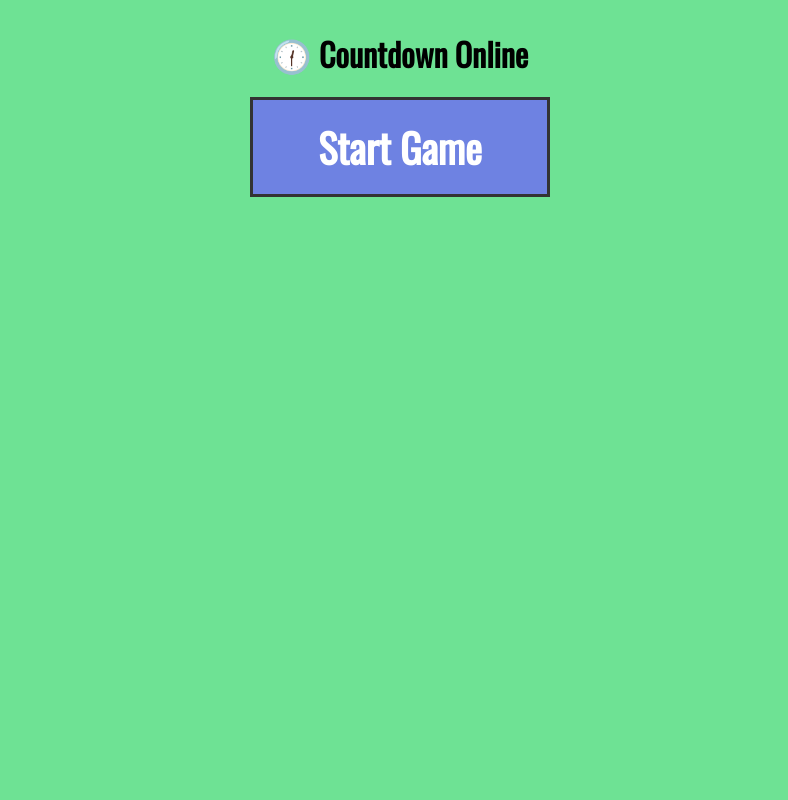
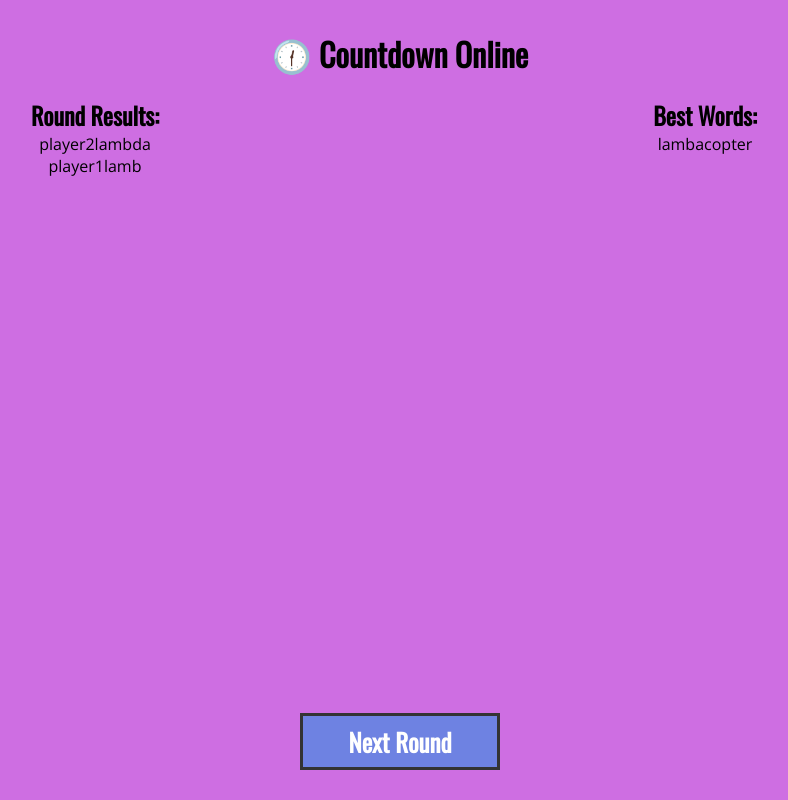
Before and after one commit to alex-gale/countdown-host, a React (Create React App) app: page / in a window 1280 px wide. Shown: the whole page, without its empty margins (240-1028 px from the left). Built offline with nearby package versions, Linux system fonts and the light colour scheme.

Commit message:
Add content to round_results page
* Added template items
* Added next round button

```diff
--- a/src/containers/round-results/index.js
+++ b/src/containers/round-results/index.js
@@ -2,14 +2,51 @@ import React from 'react'
 
 import './index.scss'
 import { SocketContext } from '../../socket-wrapper'
+import Button from '../../components/button'
 
 class RoundResults extends React.Component {
 	static contextType = SocketContext
 
 	render() {
+		const players = [...this.context.players]
+		const sortedPlayers = players.sort((a, b) => {
+			if (a.current_answer.length < b.current_answer.length) {
+				return 1
+			}
+			if (a.current_answer.length > b.current_answer.length) {
+				return -1
+			}
+			return 0
+		})
+
 		return (
 			<div className="page-container round-results-container">
 				<h1 className="game-title"><span role="img" aria-label="clock">🕧</span> Countdown Online</h1>
+
+				<div className="results-container">
+					<div className="player-words">
+						<h2>Round Results:</h2>
+						{
+							sortedPlayers.map(player => (
+								<div className="player-result" key={player.id}>
+									<p>{player.username}</p>
+									<p>{player.current_answer}</p>
+								</div>
+							))
+						}
+					</div>
+
+					<div className="best-words">
+						<h2>Best Words:</h2>
+						<div className="word">
+							lambacopter
+						</div>
+					</div>
+				</div>
+
+				<div className="next-round-container">
+					<Button onClick={() => this.context.nextRound()}>Next Round</Button>
+				</div>
 			</div>
 		)
 	}
--- a/src/containers/round-results/index.scss
+++ b/src/containers/round-results/index.scss
@@ -3,9 +3,39 @@
   padding: 30px;
 
   h2 {
-    margin-top: 80px;
     font-family: 'Oswald', sans-serif;
-    font-weight: 400;
-    font-size: 40px;
+  }
+
+  .results-container {
+    display: flex;
+    justify-content: space-between;
+    width: 100%;
+
+    .player-words, .best-words {
+      display: flex;
+      flex-direction: column;
+      align-items: center;
+      flex: 1;
+    }
+
+    .player-words {
+      flex-direction: column;
+
+      .player-result {
+        display: flex;
+      }
+    }
+  }
+
+  .next-round-container {
+    display: flex;
+    justify-content: center;
+
+    .button {
+      position: absolute;
+      bottom: 0;
+      margin-bottom: 30px;
+      font-size: 25px;
+    }
   }
 }
--- a/src/containers/round/index.js
+++ b/src/containers/round/index.js
@@ -63,7 +63,7 @@ class Round extends React.Component {
 					<Clock seconds={this.state.clockSecs} />
 					<div className="players-answered-container">
 						<h1>Players Answered:</h1>
-						<p>{this.context.answers.length}</p>
+						<p>{this.context.answerCount}</p>
 					</div>
 				</div>
 			</div>
--- a/src/containers/start/index.scss
+++ b/src/containers/start/index.scss
@@ -12,6 +12,7 @@
 
     .player {
       font-size: 20px;
+      font-family: 'Oswald', sans-serif;
     }
   }
 
--- a/src/socket-wrapper.js
+++ b/src/socket-wrapper.js
@@ -8,10 +8,13 @@ export const useSocket = () => useContext(SocketContext)
 export const SocketProvider = ({ children }) => {
 	const [gameCode, setGameCode] = useState("")
 	const [ws, setWS] = useState()
-	const [players, setPlayers] = useState([])
-	const [answers, setAnswers] = useState([])
+	const [players, setPlayers] = useState([
+		{id: 1, username: "player1", score: 0, current_answer: "lamb"},
+		{id: 2, username: "player2", score: 0, current_answer: "lambda"},
+	])
+	const [answerCount, setAnswerCount] = useState(0)
 	const [letters, setLetters] = useState("")
-	const [gamestate, setGamestate] = useState("join_game")
+	const [gamestate, setGamestate] = useState("round_results")
 	const [error, setError] = useState("")
 	const [loading, setLoading] = useState(false)
 
@@ -43,9 +46,14 @@ export const SocketProvider = ({ children }) => {
 		ws.send(JSON.stringify({ type: "game_start" }))
 	}
 
+	const nextRound = () => {
+		ws.send(JSON.stringify({ type: "round_start" }))
+	}
+
 	const startRound = (letters) => {
 		setLetters(letters)
 		setGamestate("round")
+		setAnswerCount(0)
 	}
 
 	const endRound = () => {
@@ -53,9 +61,14 @@ export const SocketProvider = ({ children }) => {
 	}
 
 	const playerAnswer = (answer) => {
-		let answer_data = [answer.player_id, answer.answer]
+		setAnswerCount(old_count => old_count + 1)
 
-		setAnswers(old_answers => [...old_answers, answer_data])
+		setPlayers(players => {
+			let player = players.find(p => p.id === answer.player_id)
+			player.current_answer = answer.answer
+
+			return players
+		})
 	}
 
 	const connect = () => {
@@ -97,12 +110,14 @@ export const SocketProvider = ({ children }) => {
 				case "round_start":
 					startRound(data.letters)
 					break
+				case "player_answer":
+					playerAnswer(data)
+					break
 				case "round_end":
 					setGamestate("round_over")
 					setLetters("")
 					break
-				case "player_answer":
-					playerAnswer(data)
+				case "round_results":
 					break
 				default:
 					console.error(`Invalid websocket message received - ${type}`)
@@ -130,8 +145,9 @@ export const SocketProvider = ({ children }) => {
 				setGamestate,
 				error,
 				loading,
-				answers,
-				endRound
+				answerCount,
+				endRound,
+				nextRound
 			}}
 		>
       {children}
```
